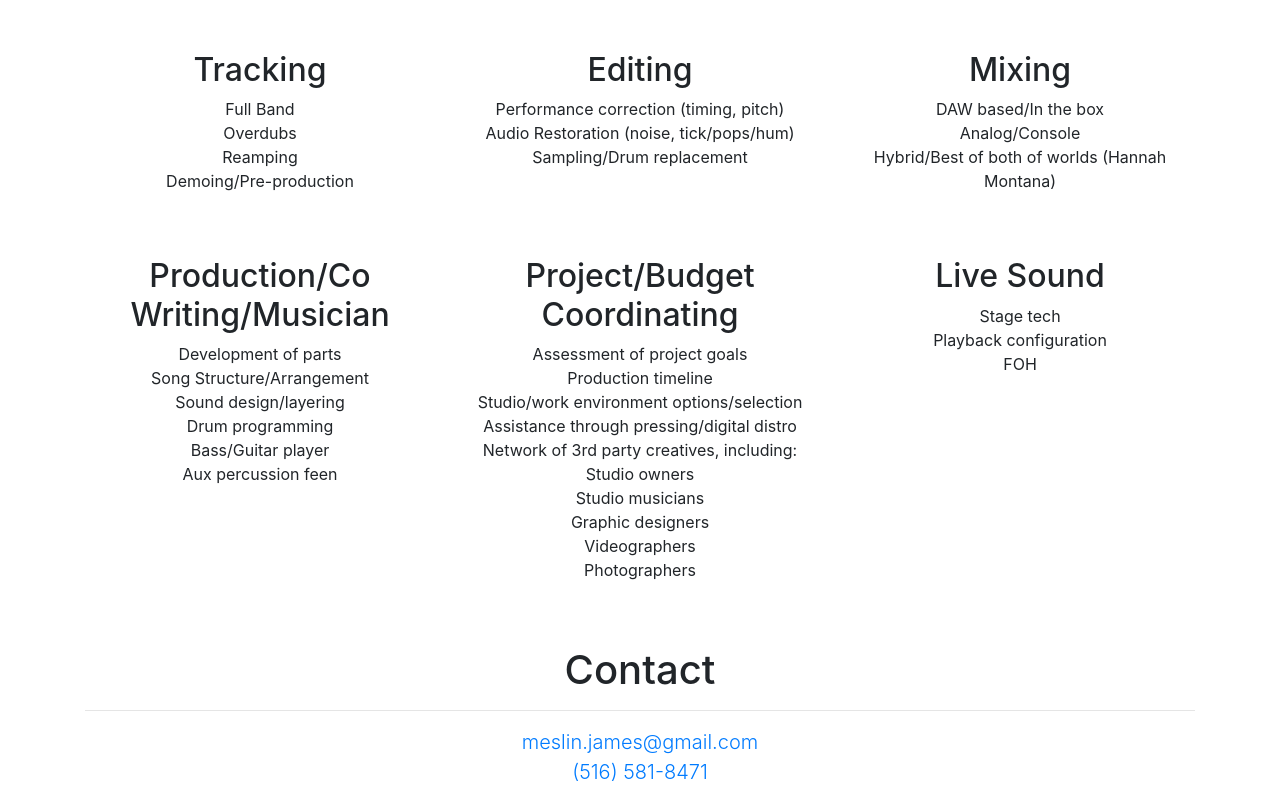
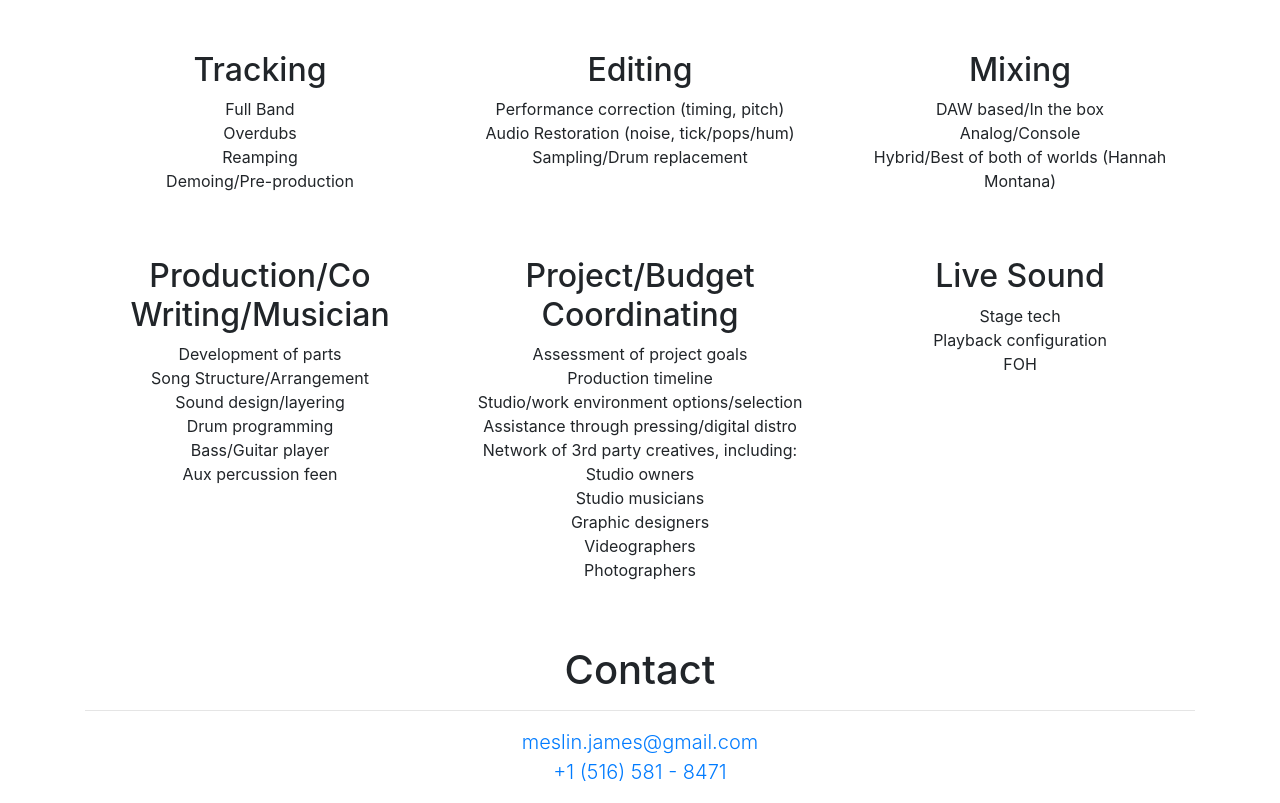
Before and after one commit to luster/jamesmeslinaudio.com, a website: page docs/index.html in a window 1280 px wide. Shown: the part 965-1768 px from the top of the page. Drawn offline with Linux system fonts and the light colour scheme.

Commit message:
Update index.html

```diff
--- a/docs/index.html
+++ b/docs/index.html
@@ -163,7 +163,7 @@
             <p class="lead">
                 <a href="mailto:meslin.james@gmail.com">meslin.james@gmail.com</a>
                 <br>
-                <a href="tel:+15165818471">(516) 581-8471</a>
+                <a href="tel:+15165818471">+1 (516) 581 - 8471</a>
             </p>
             <p></p>
         </div>
```
